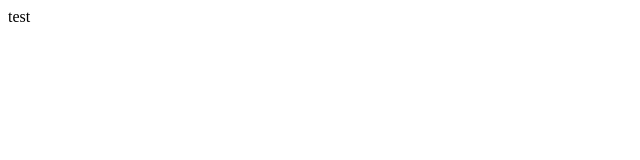
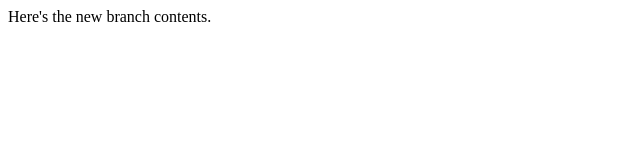
Before and after one commit to dCiciero/CS50_01, a plain HTML site: page index.html in a window 1280 px wide. Shown: the whole page, without its empty margins (0-640 px from the left). Drawn offline with Linux system fonts and the light colour scheme.

Commit message:
New branch contents

```diff
--- a/index.html
+++ b/index.html
@@ -7,6 +7,6 @@
     <title>My Page</title>
 </head>
 <body>
-    test
+    Here's the new branch contents.
 </body>
 </html>
```
